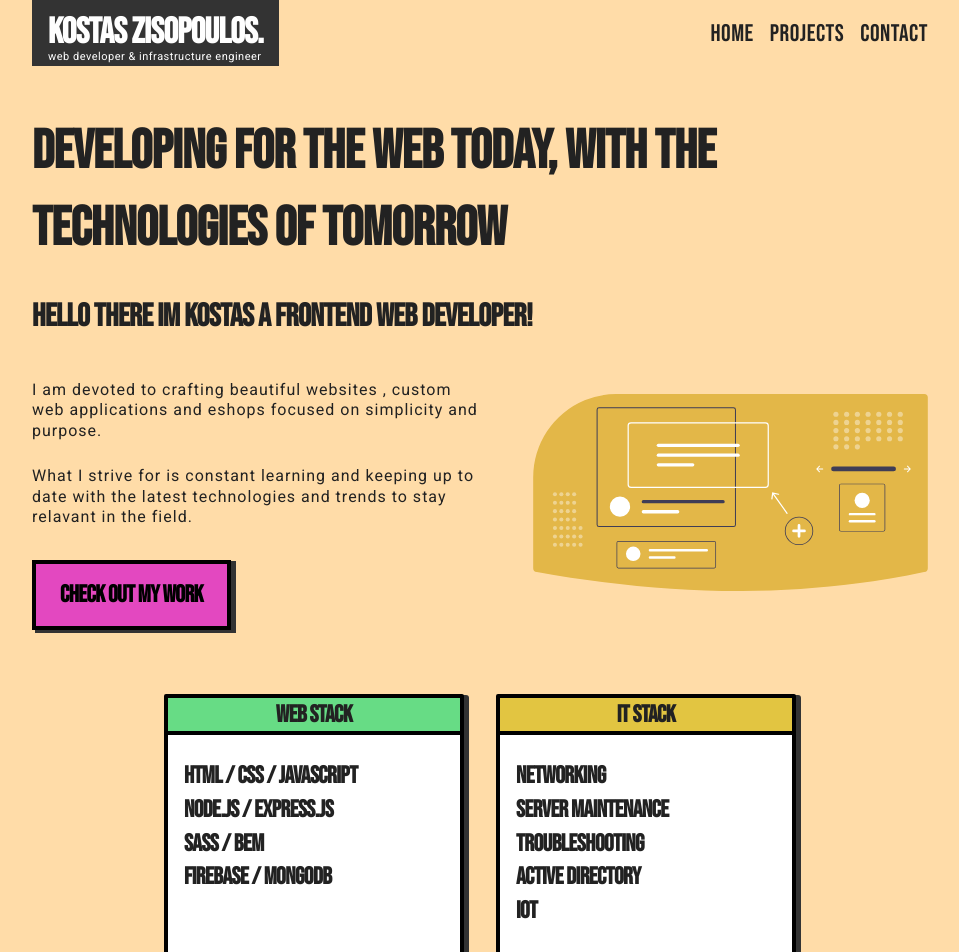
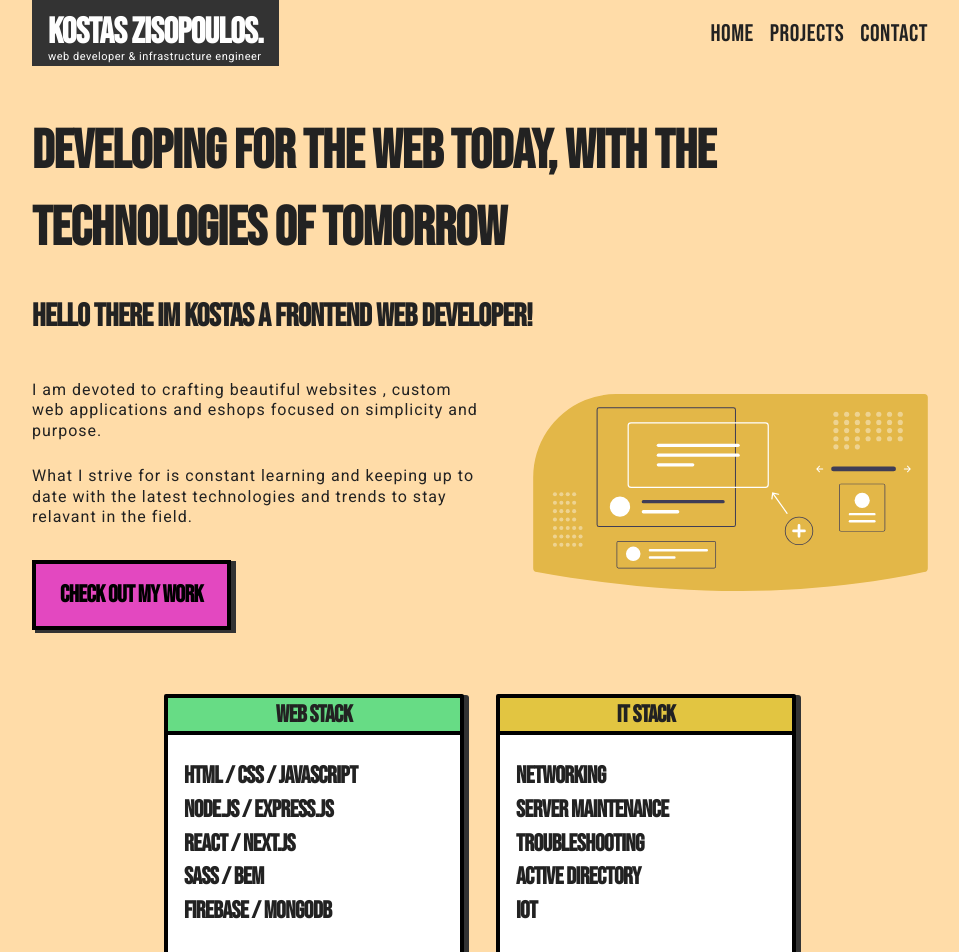
Before and after one commit to kzisopoulos/kostaszisopoulos, a Next.js app: page / in a window 1280 px wide. Shown: the top 952 px of the page, without its empty margins (160-1119 px from the left). Built offline with nearby package versions, Linux system fonts and the light colour scheme.

Commit message:
Card updates, Button updates

```diff
--- a/pages/index.js
+++ b/pages/index.js
@@ -43,6 +43,9 @@ export default function Home() {
               <h2>Node.js / express.js</h2>
             </li>
             <li>
+              <h2>React / Next.js</h2>
+            </li>
+            <li>
               <h2>SASS / BEM</h2>
             </li>
             <li>
--- a/styles/globals.css
+++ b/styles/globals.css
@@ -335,6 +335,7 @@ input {
 
 .form__btn {
   width: 100%;
+  cursor: pointer;
 }
 .form__radio-group {
   display: flex;
```
